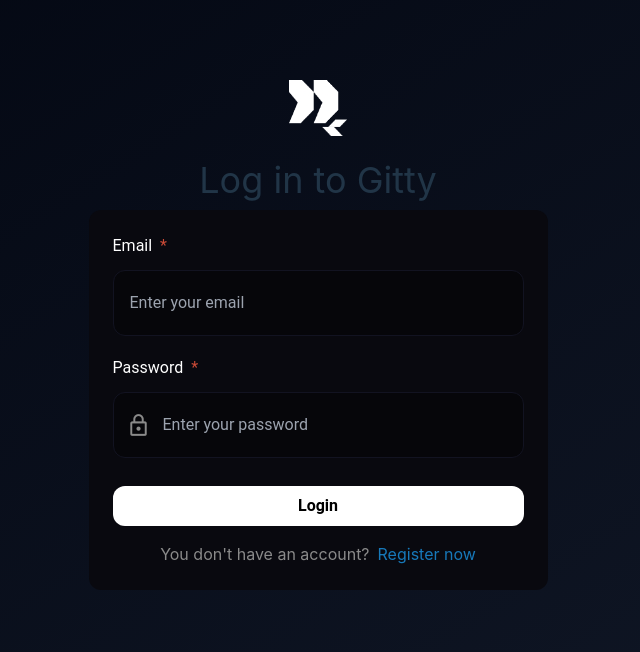
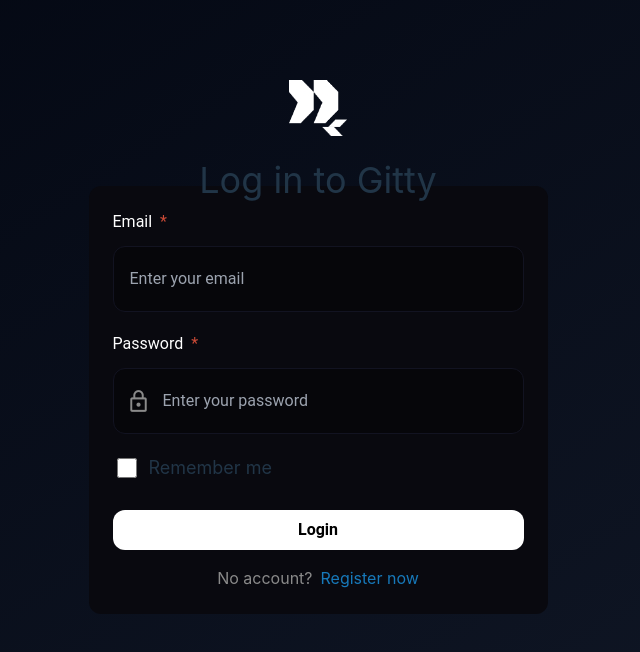
Before and after one commit to MaxwellPechman/Gitty, a React (Vite) app in the folder frontend/: page /login in a window 1280 px wide. Shown: the top 652 px of the page, without its empty margins (322-962 px from the left). Built offline with nearby package versions, Linux system fonts and the light colour scheme.

Commit message:
made small changes LoginPage.tsx

```diff
--- a/frontend/src/components/pages/LoginPage.tsx
+++ b/frontend/src/components/pages/LoginPage.tsx
@@ -38,9 +38,13 @@ export function LoginPage() {
                             placeholder="Enter your password"/>
                     </div>
                 </div>
+                <div className="flex gap-y-3 ml-1">
+                    <input className="w-5 accent-transparent bg-white" type="checkbox"/>
+                    <label className="ml-3 text-lg">Remember me</label>
+                </div>
                 <button className="my-2 py-2 bg-white text-black font-roboto font-bold rounded-xl">Login</button>
                 <div className="-mt-3 flex gap-x-2 justify-center">
-                    <div className="text-code-grey-500">You don't have an account?</div>
+                    <div className="text-code-grey-500">No account?</div>
                     <button className="text-code-blue hover:underline" onClick={() => navigate("/register")}>Register now
                     </button>
                 </div>
```
